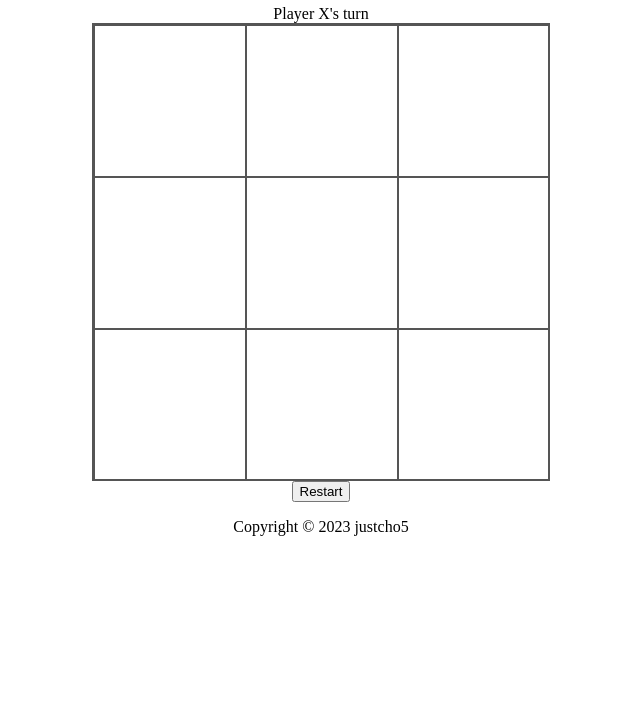
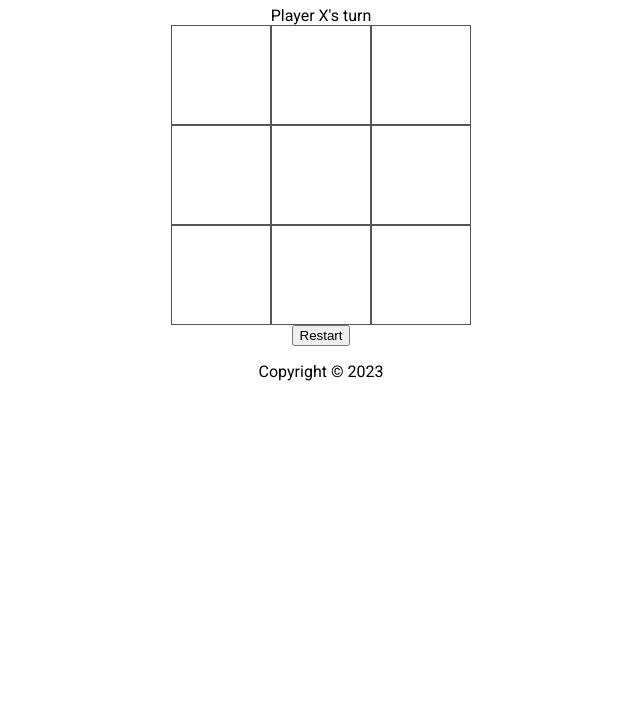
Before and after one commit to justcho5/tic-tac-toe, a plain HTML site: page index.html in a window 1280 px wide. Shown: the part 83-800 px from the top of the page, without its empty margins (319-959 px from the left). Drawn offline with Linux system fonts and the light colour scheme.

Commit message:
smaller gameboard and diff font

```diff
--- a/index.html
+++ b/index.html
@@ -5,6 +5,12 @@
     <meta name="viewport" content="width=device-width, initial-scale=1.0" />
     <title>Tic Tac Toe</title>
     <link rel="stylesheet" href="style.css" />
+    <link rel="preconnect" href="https://fonts.googleapis.com" />
+    <link rel="preconnect" href="https://fonts.gstatic.com" crossorigin />
+    <link
+      href="https://fonts.googleapis.com/css2?family=Roboto&display=swap"
+      rel="stylesheet"
+    />
   </head>
   <body>
     <header>
@@ -28,7 +34,7 @@
       </div>
     </main>
     <footer>
-      <p>Copyright © 2023 justcho5</p>
+      <p>Copyright © 2023</p>
     </footer>
     <script src="script.js"></script>
   </body>
--- a/style.css
+++ b/style.css
@@ -1,10 +1,12 @@
 :root {
   --border-color: #555;
 }
+body {
+  font-family: "Roboto", sans-serif;
+}
 header,
 main,
-footer,
-form {
+footer {
   display: flex;
   justify-content: center;
   /* text-align: center; */
@@ -15,19 +17,21 @@ main {
 }
 .gameboard {
   display: grid;
-  grid-template-columns: repeat(3, 1fr);
-  width: 454px;
-  height: 454px;
-  border: 2px solid var(--border-color);
+  grid-template-columns: repeat(3, minmax(0, 1fr));
+  grid-auto-rows: 1fr;
+  width: 300px;
+  height: 300px;
+
+  /* border: 2px solid var(--border-color); */
   margin: 0px auto;
 }
 
 .box {
-  width: 150px;
-  height: 150px;
+  display: flex;
+  justify-content: center;
+  flex-direction: column;
   border: 1px solid var(--border-color);
-  font-size: 100px;
-  text-align: center;
+  font-size: 50px;
   cursor: pointer;
   user-select: none;
 }
```
